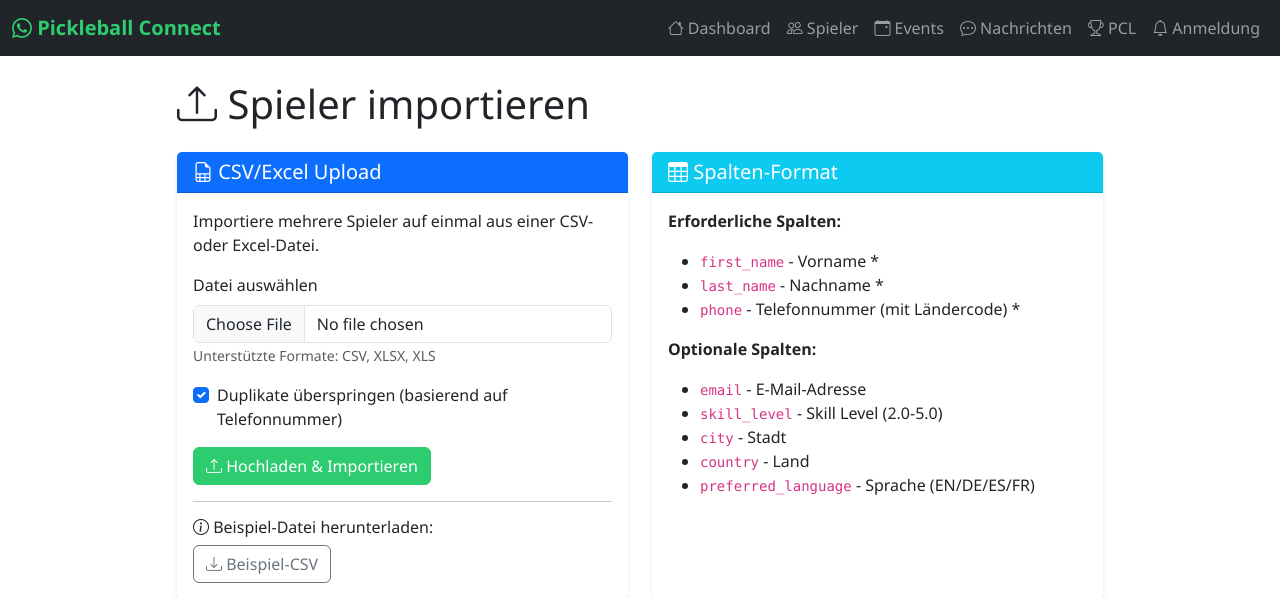
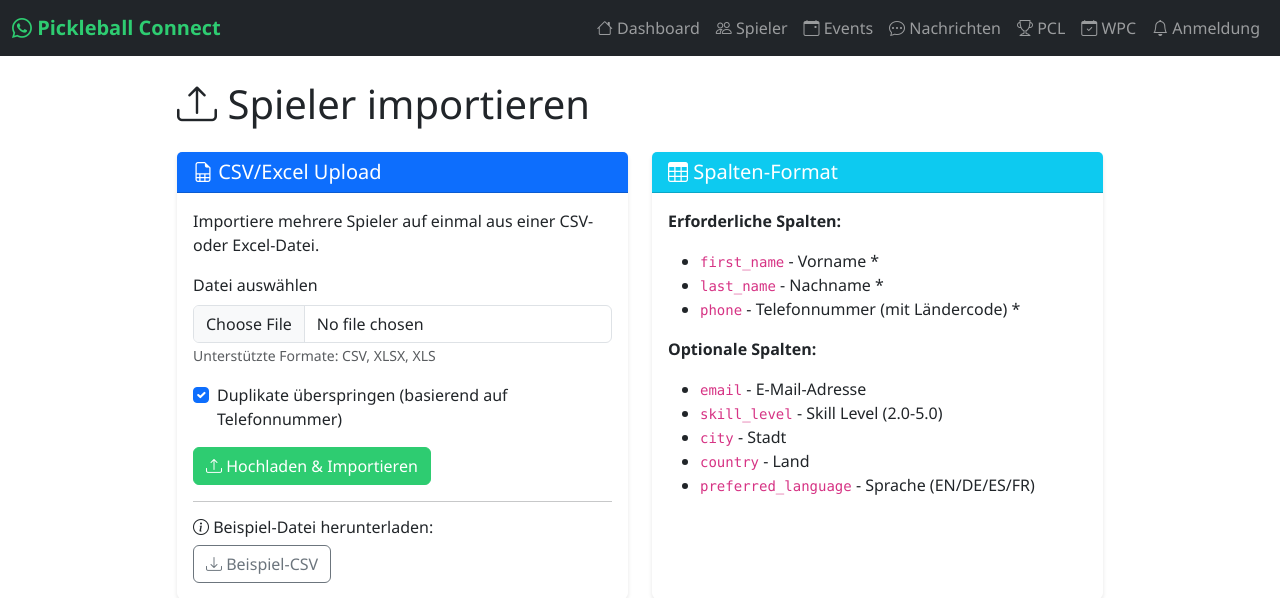
Before and after one commit to Chatcrafters/pickleball-connect-2025, a Flask app: page /admin/players/import in a window 1280 px wide. Shown: the top 598 px of the page. Run offline with Flask 3, Linux system fonts and the light colour scheme; the visitor is signed in with stand-in values (Sample User, id 1).

Commit message:
Add WPC to navigation

```diff
--- a/templates/base.html
+++ b/templates/base.html
@@ -54,6 +54,11 @@
                         </a>
                     </li>
                     <li class="nav-item">
+                        <a class="nav-link" href="{{ url_for('wpc.admin_dashboard') }}">
+                            <i class="bi bi-calendar-check"></i> WPC
+                        </a>
+                    </li>
+                    <li class="nav-item">
                         <a class="nav-link" href="{{ url_for('admin.subscribe') }}">
                             <i class="bi bi-bell"></i> Anmeldung
                         </a>
```
